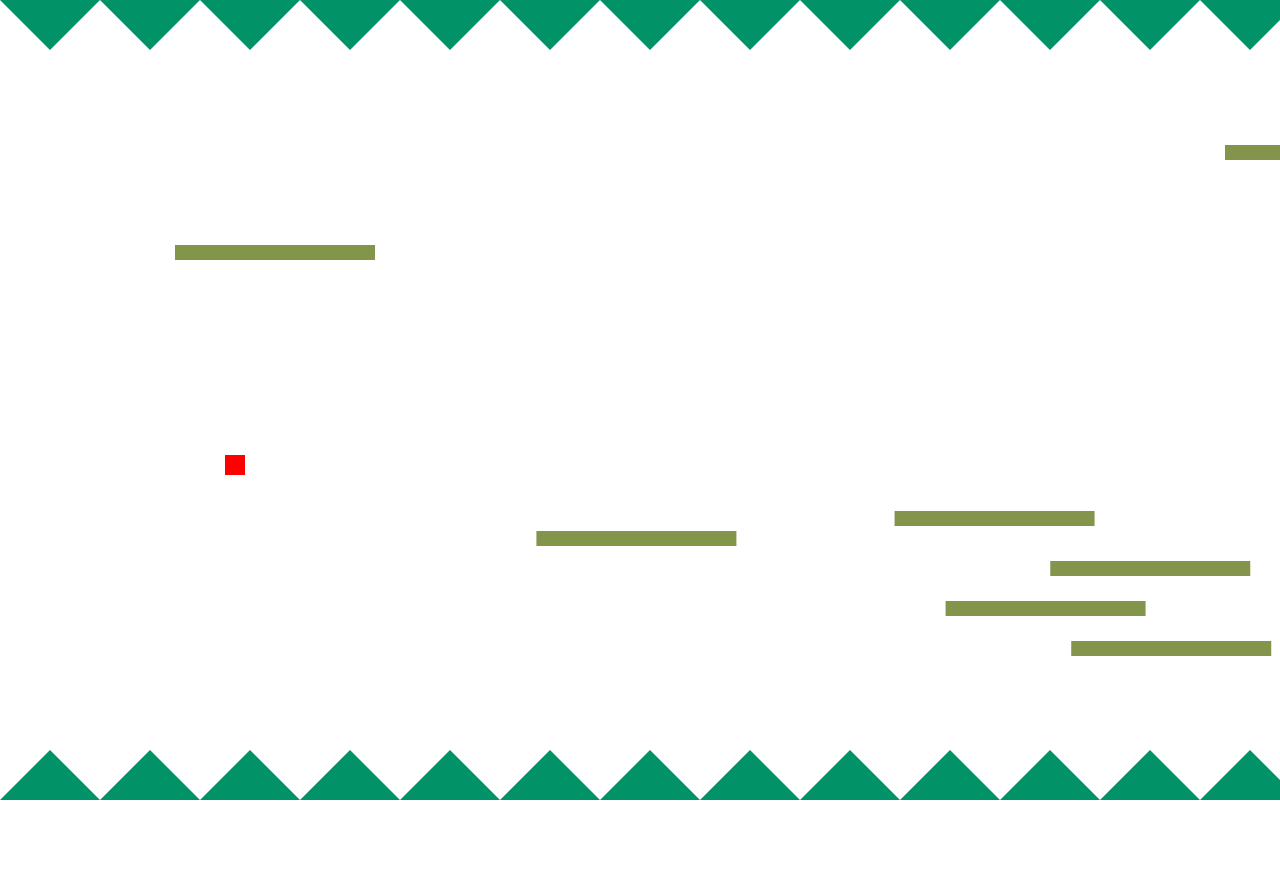
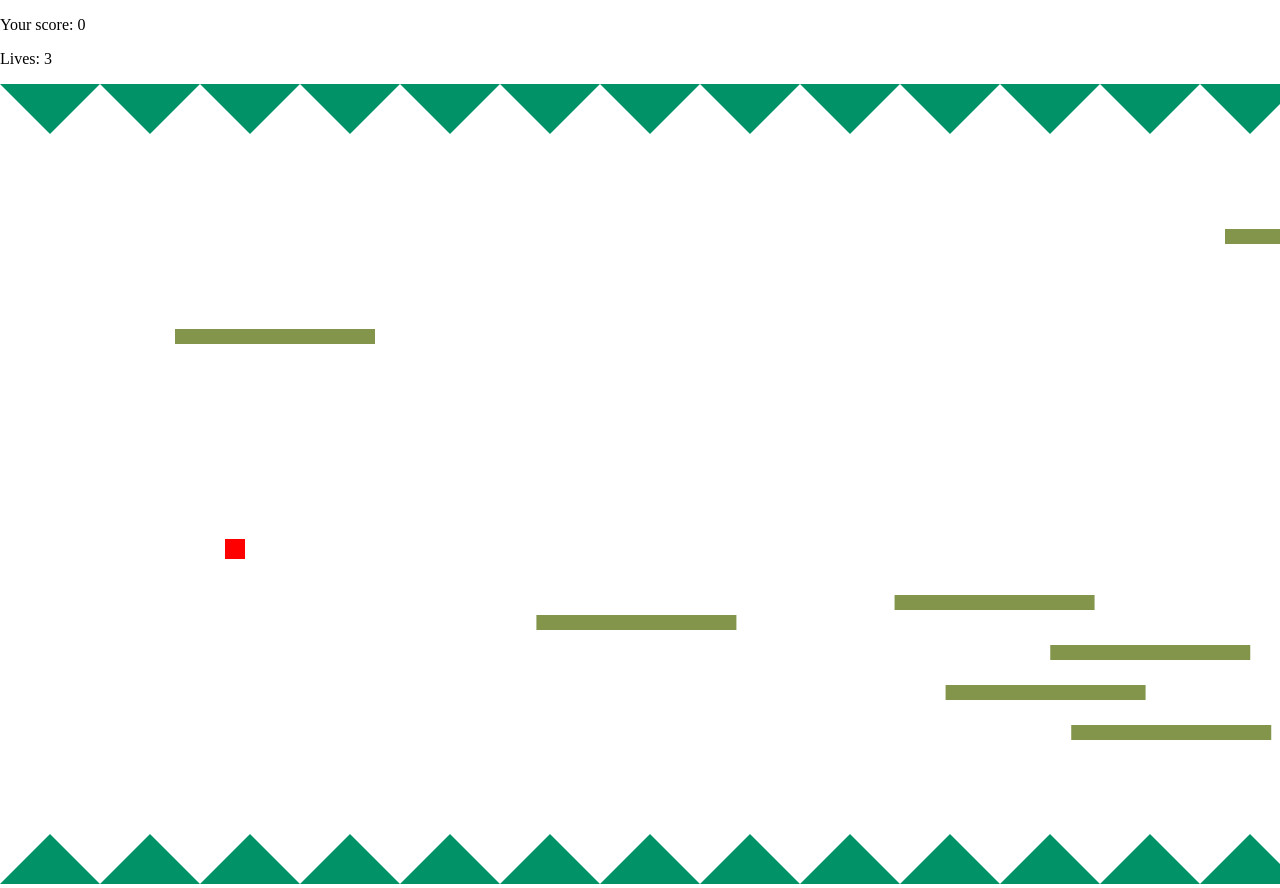
Before and after one commit to Jain2003/DeltaTask2, a plain HTML site: page index.html in a window 1280 px wide. Before the commit the page ends 804 px from the top, so only its background shows below. Drawn offline with Linux system fonts and the light colour scheme.

Commit message:
complete

```diff
--- a/index.html
+++ b/index.html
@@ -2,11 +2,26 @@
 <html lang="en" dir="ltr">
   <head>
     <meta charset="utf-8">
-    <title>Game</title>
+    <title>Task 2</title>
     <link rel="stylesheet" href="styles.css">
+    <link rel="preconnect" href="https://fonts.googleapis.com" >
+    <link rel="preconnect" href="https://fonts.gstatic.com" crossorigin >
+    <link
+      href="https://fonts.googleapis.com/css2?family=Open+Sans:wght@300;400;500;600&display=swap"
+      rel="stylesheet">
   </head>
   <body>
-    <canvas></canvas>
+    <div class="flex-container">
+  <div class="flex-item-left">
+    <div class="details">
+      <p id ="score">Your score: <span class="scoreCount">0</span></p>
+    </div>
+  </div>
+  <div class="flex-item-right">
+    <p id="lives">Lives: <span class="livesCount">3</span></p>
+  </div>
+</div>
+<canvas></canvas>
     <script src="index.js" charset="utf-8"></script>
   </body>
 </html>
```
